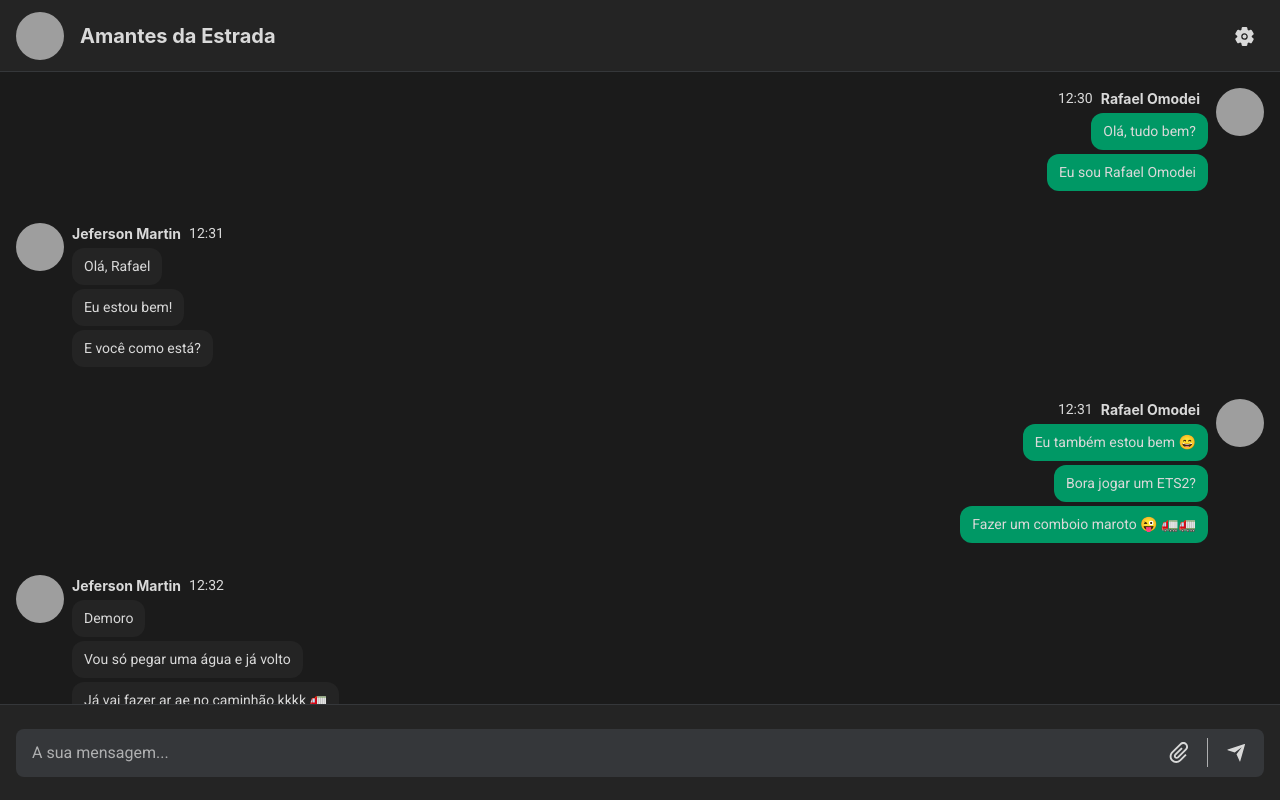
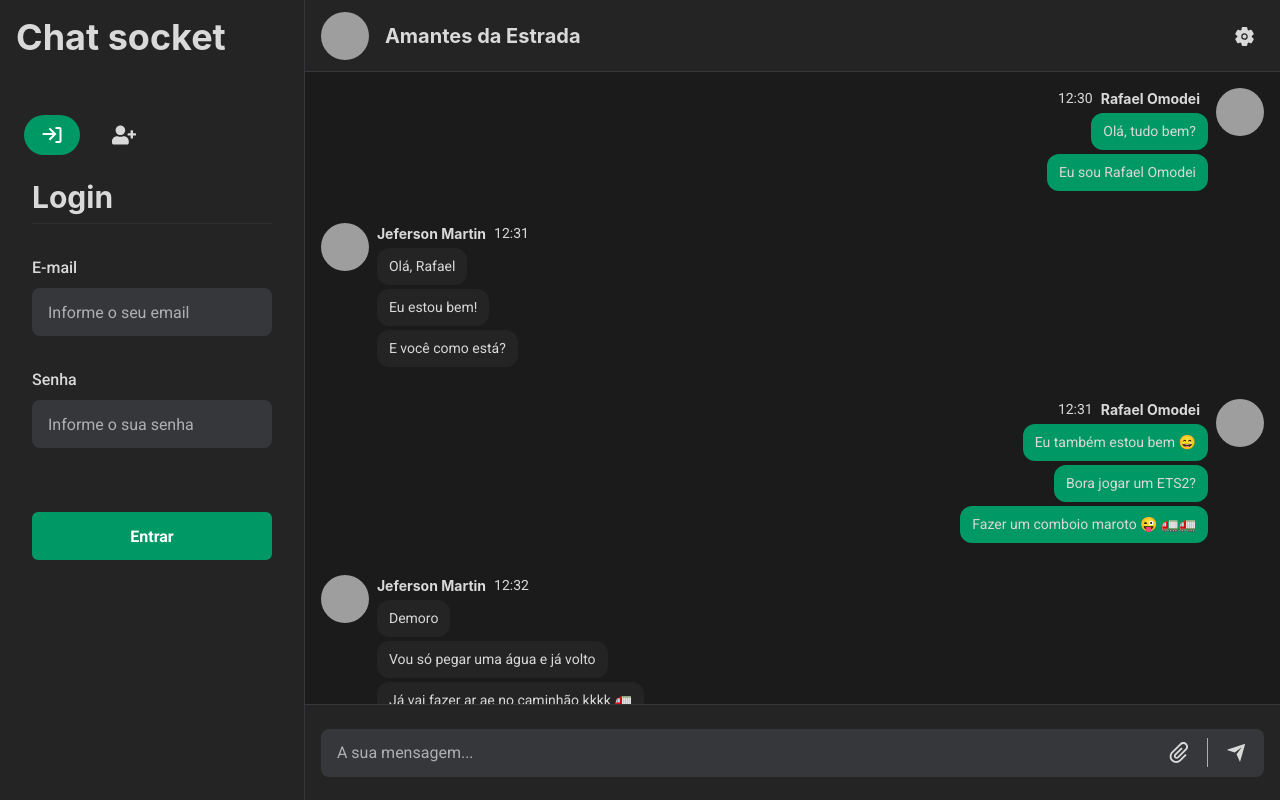
Before and after one commit to rafaelomodei/chat-socket, a React (Create React App) app: page /chat/1 in a window 1280 px wide. Built offline with nearby package versions, Linux system fonts and the light colour scheme; no server answers; grey boxes are pictures that could not be loaded.

Commit message:
create screen login

```diff
--- a/src/App.tsx
+++ b/src/App.tsx
@@ -4,6 +4,7 @@ import { ChakraProvider, Container, Flex } from '@chakra-ui/react';
 import { theme } from './utils/themes';
 import AppRoutes from './routes';
 import { ContactList } from './components/organisms/contactList';
+import { AuthUser } from './components/organisms/authUser';
 
 function App() {
   return (
@@ -11,6 +12,7 @@ function App() {
       <GlobalStyle />
       <div className='appContainer'>
         {/* <ContactList /> */}
+        <AuthUser />
         <AppRoutes />
       </div>
     </ChakraProvider>
--- /dev/null
+++ b/src/components/organisms/authUser/index.tsx
@@ -0,0 +1,57 @@
+import {
+  Box,
+  Container,
+  Heading,
+  TabList,
+  TabPanel,
+  TabPanels,
+  Tabs,
+} from '@chakra-ui/react';
+import { ContainerContactList, TabItem } from './styled';
+import { FaUserPlus, FaUsers } from 'react-icons/fa';
+import { CgLogIn } from 'react-icons/cg';
+
+import { useEffect } from 'react';
+import { useContact } from '../../../hooks/contact';
+import { useMessage } from '../../../hooks/message';
+import { FormsAuthUser } from '../formsAuthUser';
+
+export const AuthUser = () => {
+  const { contacts, getAllContacts } = useContact();
+  const { messages } = useMessage();
+
+  useEffect(() => {
+    getAllContacts();
+  }, [getAllContacts]);
+
+  return (
+    <ContainerContactList>
+      <Container margin={0} width='100%' height='73%' padding={0}>
+        <Heading size='xl' p={4}>
+          Chat socket
+        </Heading>
+
+        <Box height={8} />
+
+        <Tabs variant='soft-rounded' padding={0} height='100%'>
+          <TabList ml={4} mr={4}>
+            <TabItem m={2}>
+              <CgLogIn size={24} />
+            </TabItem>
+            <TabItem m={2}>
+              <FaUserPlus size={24} />
+            </TabItem>
+          </TabList>
+          <TabPanels height='100%'>
+            <TabPanel>
+              <FormsAuthUser type='LOGIN' />
+            </TabPanel>
+            <TabPanel>
+              <FormsAuthUser type='CREATE' />
+            </TabPanel>
+          </TabPanels>
+        </Tabs>
+      </Container>
+    </ContainerContactList>
+  );
+};
--- /dev/null
+++ b/src/components/organisms/authUser/styled.ts
@@ -0,0 +1,19 @@
+import { Tab } from '@chakra-ui/react';
+import styled from 'styled-components';
+import { theme } from '../../../utils/themes';
+
+export const TabItem = styled(Tab)`
+  color: ${theme.colors.brand.primary} !important;
+
+  &&[aria-selected='true'] {
+    color: white !important;
+    background-color: ${theme.colors.brand.green};
+  }
+`;
+
+export const ContainerContactList = styled.div`
+  width: 400px;
+  height: 100vh;
+  background-color: ${theme.colors.brand.backgroundSecondary};
+  border-right: 1px solid ${theme.colors.brand.tertiary};
+`;
--- /dev/null
+++ b/src/components/organisms/formsAuthUser/index.tsx
@@ -0,0 +1,36 @@
+import {
+  Box,
+  Container,
+  Divider,
+  FormControl,
+  Heading,
+} from '@chakra-ui/react';
+import { theme } from '../../../utils/themes';
+import { InputForms } from '../../molecules/inputForms';
+import { Button } from './styled';
+
+interface IFormsAuthUser {
+  type: 'LOGIN' | 'CREATE';
+}
+
+export const FormsAuthUser = ({ type }: IFormsAuthUser) => {
+  const isLogin = type === 'LOGIN';
+
+  return (
+    <FormControl>
+      <Container mb={8}>
+        <Heading size='lg'>{isLogin ? 'Login' : 'Criar conta'}</Heading>
+        <Divider mt={2} borderColor={theme.colors.brand.tertiary} />
+      </Container>
+      <Box mb={8}>
+        <InputForms label='E-mail' placeholder='Informe o seu email' />
+      </Box>
+      <Box mb={16}>
+        <InputForms label='Senha' placeholder='Informe o sua senha' />
+      </Box>
+      <Container mb={8}>
+        <Button onClick={() => {}}>{isLogin ? 'Entrar' : 'Criar conta'}</Button>
+      </Container>
+    </FormControl>
+  );
+};
--- /dev/null
+++ b/src/components/organisms/formsAuthUser/styled.ts
@@ -0,0 +1,21 @@
+import styled from 'styled-components';
+import { Button as ButtonChakra } from '@chakra-ui/react';
+import { theme } from '../../../utils/themes';
+
+export const Button = styled(ButtonChakra)`
+  && {
+    color: white;
+    background-color: ${theme.colors.brand.green};
+    width: 100%;
+    height: 48px;
+
+    :hover {
+      background-color: ${theme.colors.brand.green110};
+    }
+
+    :active {
+      color: ${theme.colors.brand.green110};
+      background-color: ${theme.colors.brand.green120};
+    }
+  }
+`;
--- a/src/routes/index.tsx
+++ b/src/routes/index.tsx
@@ -13,7 +13,7 @@ import { Text } from '../pages/Test';
 const AppRoutes = () => {
   return (
     <Routes>
-      <Route path='/' element={<Text />} />
+      <Route path='/' element={<Home />} />
       <Route path='/chat/:id' element={<Chat />} />
     </Routes>
   );
```
